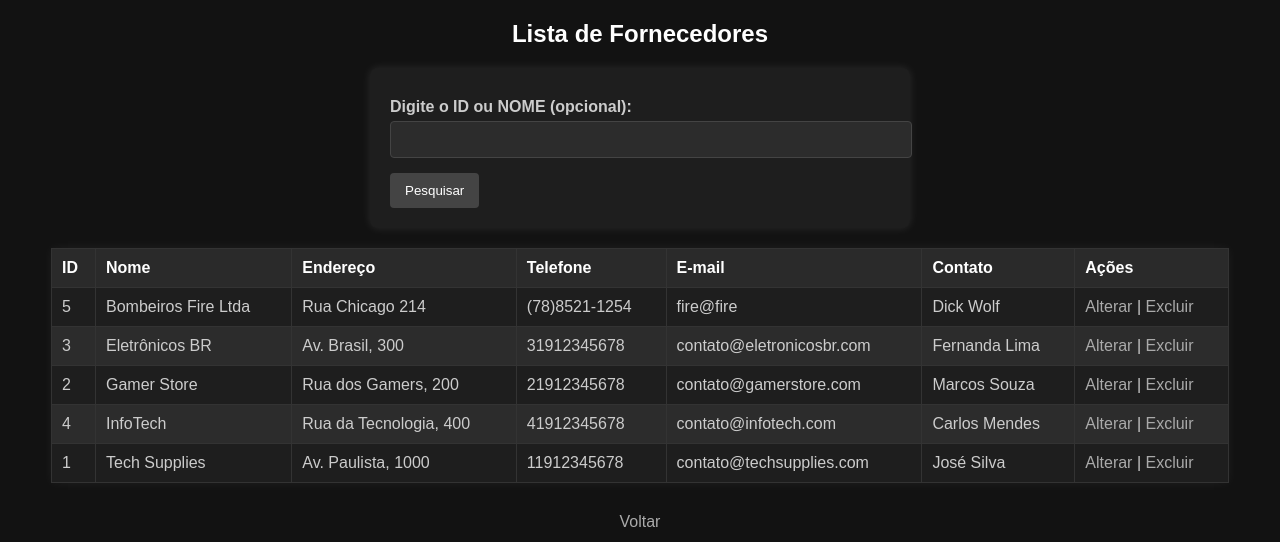
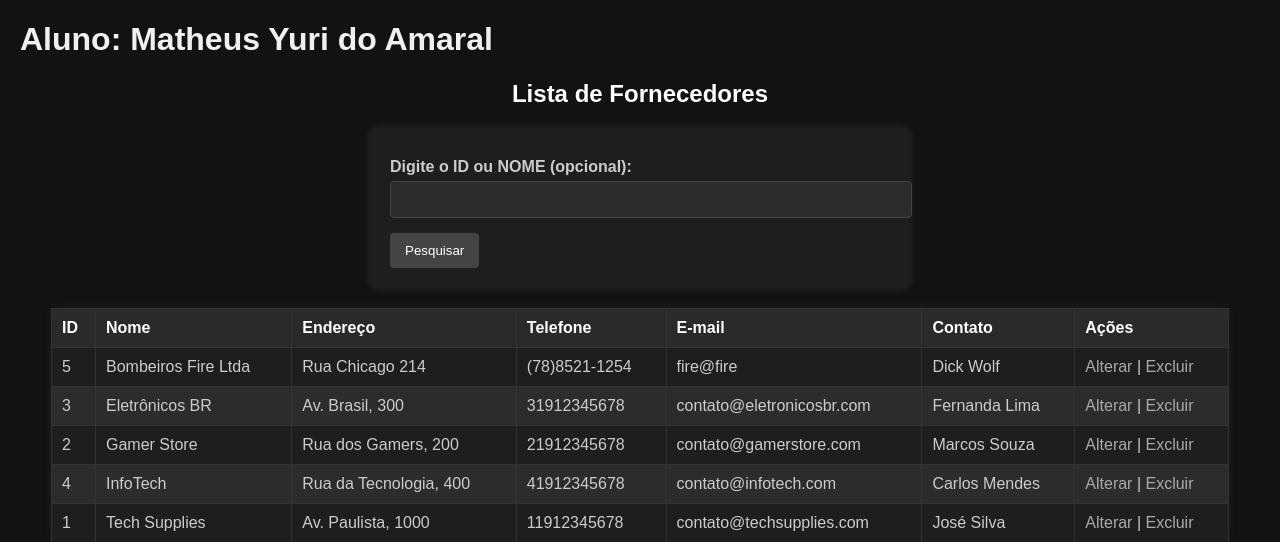
Before and after one commit to matyyuri/PROVA2_MatheusAmaral, a PHP site: page /buscar_fornecedor.php in a window 1280 px wide. Shown: the top 542 px of the page. Run offline with PHP 8.4, Linux system fonts and the light colour scheme; a user stored in the database is signed in; data comes from the database, SQL or seed files in the repository.

Commit message:
Add files via upload

```diff
--- a/MatheusAmaral_Login/alterar_fornecedor.php
+++ b/MatheusAmaral_Login/alterar_fornecedor.php
@@ -211,6 +211,7 @@ document.addEventListener('DOMContentLoaded', function() {
     <script src="scripts.js"></script>
 </head>
 <body>
+<h1>Aluno: Matheus Yuri do Amaral</h1>
     <h2>Alterar Fornecedor</h2>
 
     <!-- Formulário de busca -->
--- a/MatheusAmaral_Login/buscar_fornecedor.php
+++ b/MatheusAmaral_Login/buscar_fornecedor.php
@@ -152,6 +152,7 @@ $fornecedores = $stmt->fetchAll(PDO::FETCH_ASSOC);
 </style>
 </head>
 <body>
+<h1>Aluno: Matheus Yuri do Amaral</h1>
     <h2>Lista de Fornecedores</h2>
 
     <!-- Formulário para buscar fornecedores -->
--- a/MatheusAmaral_Login/cadastro_fornecedor.php
+++ b/MatheusAmaral_Login/cadastro_fornecedor.php
@@ -188,6 +188,7 @@ document.addEventListener('DOMContentLoaded', function() {
 </script>
 </head>
 <body>
+<h1>Aluno: Matheus Yuri do Amaral</h1>
     <h2>Cadastrar Fornecedor</h2>
     <form action="cadastro_fornecedor.php" method="POST">
         <label for="nome_fornecedor">Nome:</label>
--- a/MatheusAmaral_Login/excluir_fornecedor.php
+++ b/MatheusAmaral_Login/excluir_fornecedor.php
@@ -102,6 +102,7 @@ $fornecedores = $stmt->fetchAll(PDO::FETCH_ASSOC);
 </style>
 </head>
 <body>
+<h1>Aluno: Matheus Yuri do Amaral</h1>
     <h2>Excluir Fornecedor</h2>
 
     <?php if (!empty($fornecedores)): ?>
```
